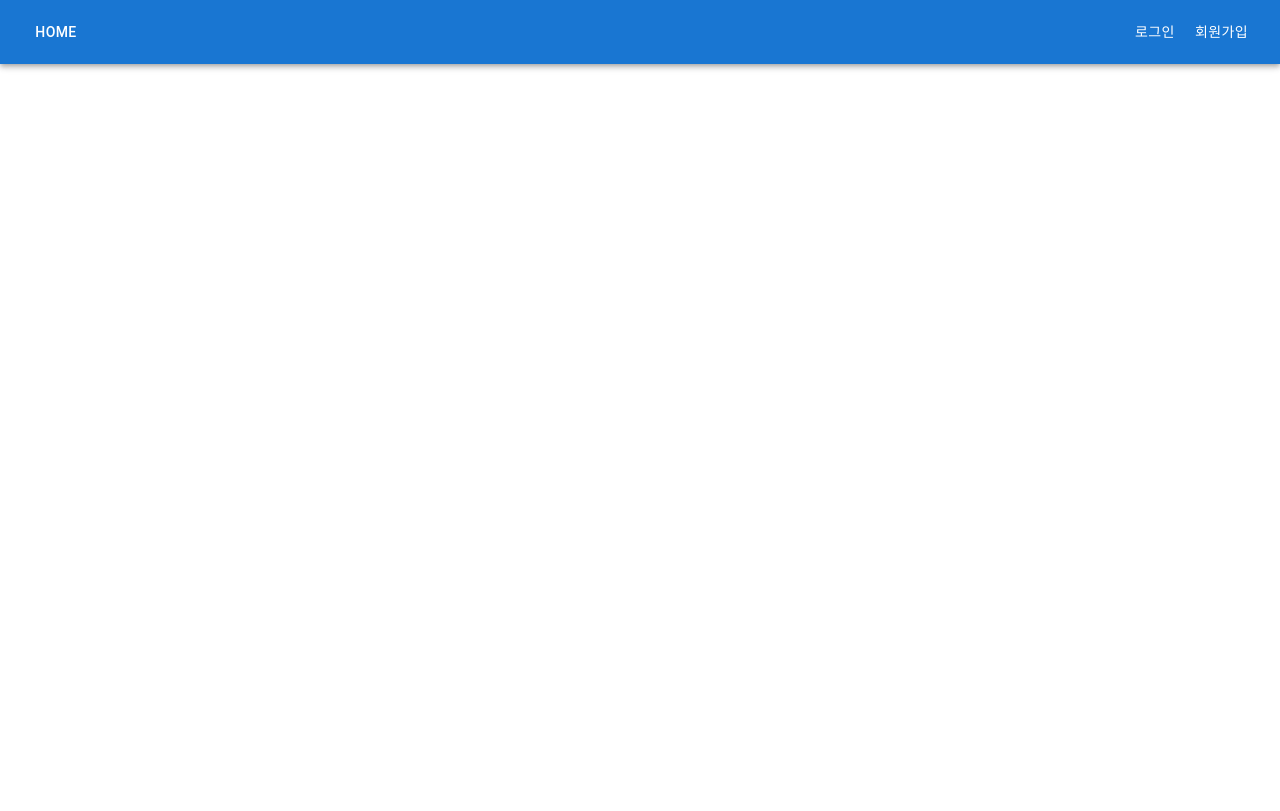
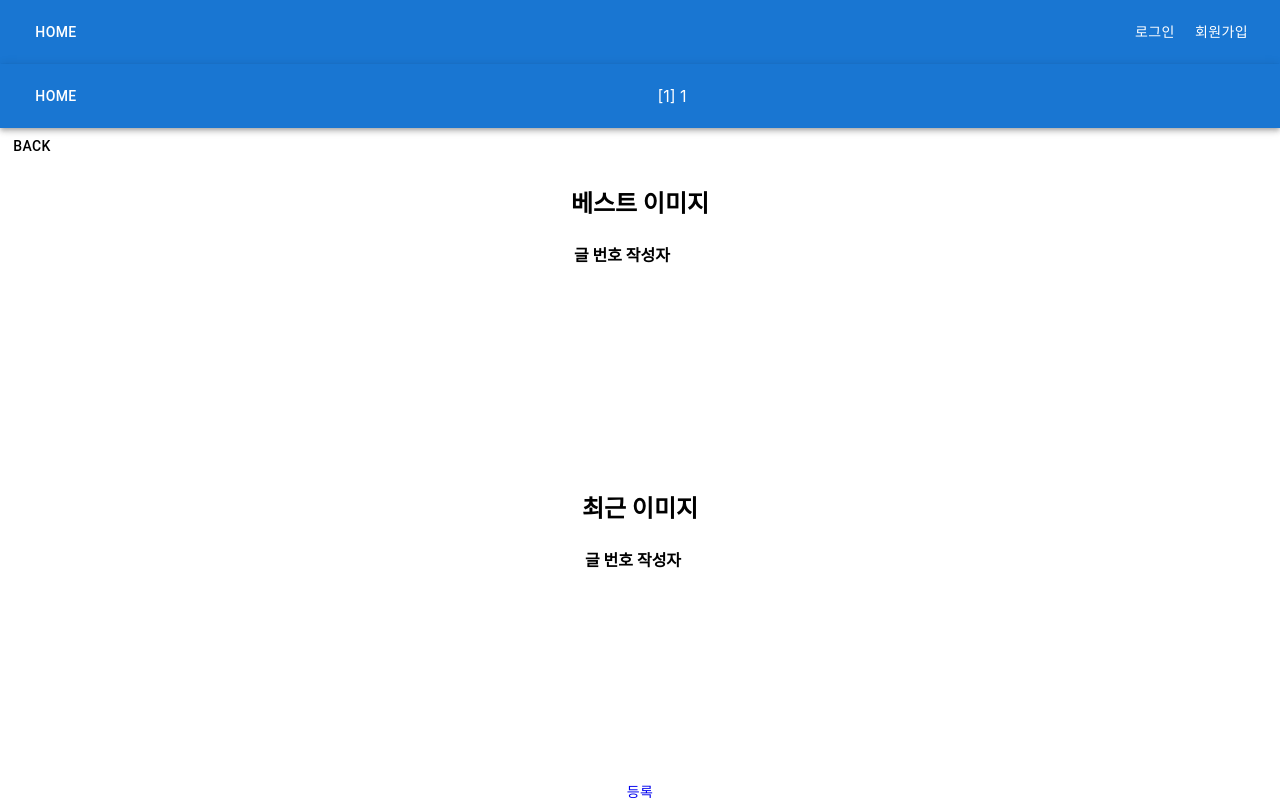
Before and after one commit to HanSeongJun/Our_Spring_Project, a React (Create React App) app in the folder src/main/frontend/: page /city/1/1/spot in a window 1280 px wide. Before the commit this address had no page. Built offline with nearby package versions, Linux system fonts and the light colour scheme.

Commit message:
게시판 서비스 폼 추가 FEAT components/Board 게시판 조회, 이미지 등록, 이미지 상세 조회 폼 추가

```diff
--- a/src/main/frontend/package.json
+++ b/src/main/frontend/package.json
@@ -13,7 +13,7 @@
     "react": "^18.2.0",
     "react-dom": "^18.2.0",
     "react-router-dom": "^6.10.0",
-    "react-scripts": "5.0.1",
+    "react-scripts": "^5.0.1",
     "web-vitals": "^2.1.4"
   },
   "proxy": "http://localhost:8080",
--- a/src/main/frontend/src/App.js
+++ b/src/main/frontend/src/App.js
@@ -9,6 +9,9 @@ import EditUser from "./components/User/EditUser";
 import MyPage from "./components/User/MyPage";
 import EditUserComplete from "./components/User/EditUserComplete";
 import SignUpComplete from "./components/User/SignUpComplete";
+import ListBoard from "./components/Board/ListBoard";
+import UploadBoard from "./components/Board/UploadBoard";
+import DetailBoard from "./components/Board/DetailBoard";
 import Navbar from "./components/Navbar";
 
 function App() {
@@ -31,6 +34,12 @@ function App() {
                     <Route path="/city/:code" element = { <City />} />
                     <Route path="/city/:city_code/:gu_code" element = { <Gu />} />
 
+                    // Board
+                    <Route path = '/city/:city_code/:gu_code/spot' element = {<ListBoard/>}/>
+                    <Route path = '/city/:city_code/:gu_code/spot/:image_id' element = {<DetailBoard/>}/>
+                    <Route path = '/city/:city_code/:gu_code/spot/upload' element = {<UploadBoard/>}/>
+
+
                 </Routes>
             </div>
         </BrowserRouter>
--- /dev/null
+++ b/src/main/frontend/src/components/Board/BackButton.js
@@ -0,0 +1,17 @@
+import * as React from 'react';
+import Button from '@mui/material/Button';
+import {useNavigate} from "react-router-dom"
+
+const BackButton = () => {
+    const navigate = useNavigate();
+    const goBack = () => {
+        navigate(-1);
+    }
+
+    return (
+        <Button color = "inherit" onClick={goBack}>BACK</Button>
+    );
+
+}
+
+export default BackButton;
--- /dev/null
+++ b/src/main/frontend/src/components/Board/DetailBoard.js
@@ -0,0 +1,46 @@
+import React, {Component, useEffect, useState} from 'react';
+import Button from '@mui/material/Button';
+import {Link, useParams} from "react-router-dom"
+import BoardNav from './boardNav/BoardNav'
+import BackButton from './BackButton';
+import './styles/DetailBoard.css'
+
+
+const DetailBoard = () => {
+
+    const {city_code, gu_code, image_id} = useParams();
+
+    console.log("parameters ", city_code, gu_code, image_id)
+
+
+    return (
+        <div>
+            <BoardNav city_code = {city_code} gu_code = {gu_code} />
+            <BackButton/>
+            <div className='BoardContainer'>
+                <div className='DetailPhotos'>
+                    <h2 className="text-center">상세 이미지</h2>
+                    <div className="row">
+                        <table className="table table-striped table-bordered">
+                            <thead>
+                            <tr>
+                                <th>작성자 </th>
+                                <th>좋아요수</th>
+                            </tr>
+                            </thead>
+                            <tbody>
+                            {
+
+                            }
+                            </tbody>
+                        </table>
+                    </div>
+                </div>
+
+            </div>
+        </div>
+    );
+
+}
+
+export default DetailBoard;
--- /dev/null
+++ b/src/main/frontend/src/components/Board/ListBoard.js
@@ -0,0 +1,65 @@
+import React, {Component, useEffect, useState} from 'react';
+import Button from '@mui/material/Button';
+import {Link, useParams} from "react-router-dom"
+import BoardNav from './boardNav/BoardNav'
+import BackButton from './BackButton';
+import './styles/ListBoard.css'
+
+
+const ListBoard = () => {
+
+    const {city_code, gu_code,} = useParams();
+
+    console.log("parameters ", city_code, gu_code)
+
+
+    return (
+        <div>
+            {/* 일단 city_code, gu_code를 BoardNav로 전달 -> 추후에 해당 코드에 맞는 이름으로 바꿔줘야 함 */}
+            <BoardNav city_code = {city_code} gu_code = {gu_code} />
+            <BackButton/>
+            <div className='BoardContainer'>
+                <div className='MostLikedPhotos'>
+                    <h2 className="text-center">베스트 이미지</h2>
+                    <div className="row">
+                        <table className="table table-striped table-bordered">
+                            <thead>
+                            <tr>
+                                <th>글 번호</th>
+                                <th>작성자 </th>
+                            </tr>
+                            </thead>
+                            <tbody>
+                            {
+
+                            }
+                            </tbody>
+                        </table>
+                    </div>
+                </div>
+                <div className='RecentPhotos'>
+                    <h2 className="text-center">최근 이미지</h2>
+                    <div className="row">
+                        <table className="table table-striped table-bordered">
+                            <thead>
+                            <tr>
+                                <th>글 번호</th>
+                                <th>작성자 </th>
+                            </tr>
+                            </thead>
+                            <tbody>
+                            {
+
+                            }
+                            </tbody>
+                        </table>
+                    </div>
+                </div>
+                <Button><Link to={`/city/${city_code}/${gu_code}/spot/upload`} style={{ textDecoration: "none" }}>등록</Link></Button>
+            </div>
+        </div>
+    );
+
+}
+
+export default ListBoard;
--- /dev/null
+++ b/src/main/frontend/src/components/Board/UploadBoard.js
@@ -0,0 +1,32 @@
+import React, {Component, useEffect, useState} from 'react';
+import Button from '@mui/material/Button';
+import {Link, useParams} from "react-router-dom"
+import BoardNav from './boardNav/BoardNav'
+import BackButton from './BackButton';
+import './styles/UploadBoard.css'
+
+
+const UploadBoard = () => {
+
+    const {city_code, gu_code} = useParams();
+
+    console.log("parameters ", city_code, gu_code)
+
+
+    return (
+        <div>
+            <BoardNav city_code = {city_code} gu_code = {gu_code} />
+            <BackButton/>
+            <div className='BoardContainer'>
+                <div className='UploadPhoto'>
+                    <h2 className="text-center">이미지 올리기</h2>
+
+                </div>
+
+            </div>
+        </div>
+    );
+
+}
+
+export default UploadBoard;
--- /dev/null
+++ b/src/main/frontend/src/components/Board/boardNav/BoardNav.js
@@ -0,0 +1,21 @@
+import * as React from 'react';
+import AppBar from '@mui/material/AppBar';
+import Box from '@mui/material/Box';
+import Toolbar from '@mui/material/Toolbar';
+import Button from '@mui/material/Button';
+import MyHomeButton from "./HomeButton";
+
+export default function Navbar(props) {
+    return (
+        <Box sx={{ flexGrow: 1 }}>
+            <AppBar position="static" color="primary">
+                <Toolbar sx={{ display: 'flex'}}>
+                    <MyHomeButton />
+                    <Box className = "SpotName" sx={{flexGrow: 1, display: 'flex', justifyContent: 'center' }}>
+                        <p>[{props.city_code}] {props.gu_code}</p>
+                    </Box>
+                </Toolbar>
+            </AppBar>
+        </Box>
+    );
+}
--- /dev/null
+++ b/src/main/frontend/src/components/Board/boardNav/HomeButton.js
@@ -0,0 +1,17 @@
+import * as React from 'react';
+import Button from '@mui/material/Button';
+import {useNavigate} from "react-router-dom"
+
+const MyHomeButton = () => {
+    const navigate = useNavigate();
+    const goBack = () => {
+        navigate("/home");
+    }
+
+    return (
+        <Button color = "inherit" onClick={goBack}>Home</Button>
+    );
+
+}
+
+export default MyHomeButton;
--- /dev/null
+++ b/src/main/frontend/src/components/Board/styles/DetailBoard.css
@@ -0,0 +1,10 @@
+.BoardContainer {
+    display: flex;
+    flex-direction: column;
+    align-items: center;
+    justify-content: center;
+}
+
+.DetailPhotos {
+    margin-bottom: 200px;
+}
--- /dev/null
+++ b/src/main/frontend/src/components/Board/styles/ListBoard.css
@@ -0,0 +1,15 @@
+.BoardContainer {
+    display: flex;
+    flex-direction: column;
+    align-items: center;
+    justify-content: center;
+}
+
+.MostLikedPhotos {
+    margin-bottom: 200px;
+}
+
+.RecentPhotos {
+
+    margin-bottom: 200px;
+}
--- /dev/null
+++ b/src/main/frontend/src/components/Board/styles/UploadBoard.css
@@ -0,0 +1,6 @@
+.BoardContainer {
+    display: flex;
+    flex-direction: column;
+    align-items: center;
+    justify-content: center;
+}
```
Also changed, not shown: 1 other file (tests, documents, lock files or other folders).
